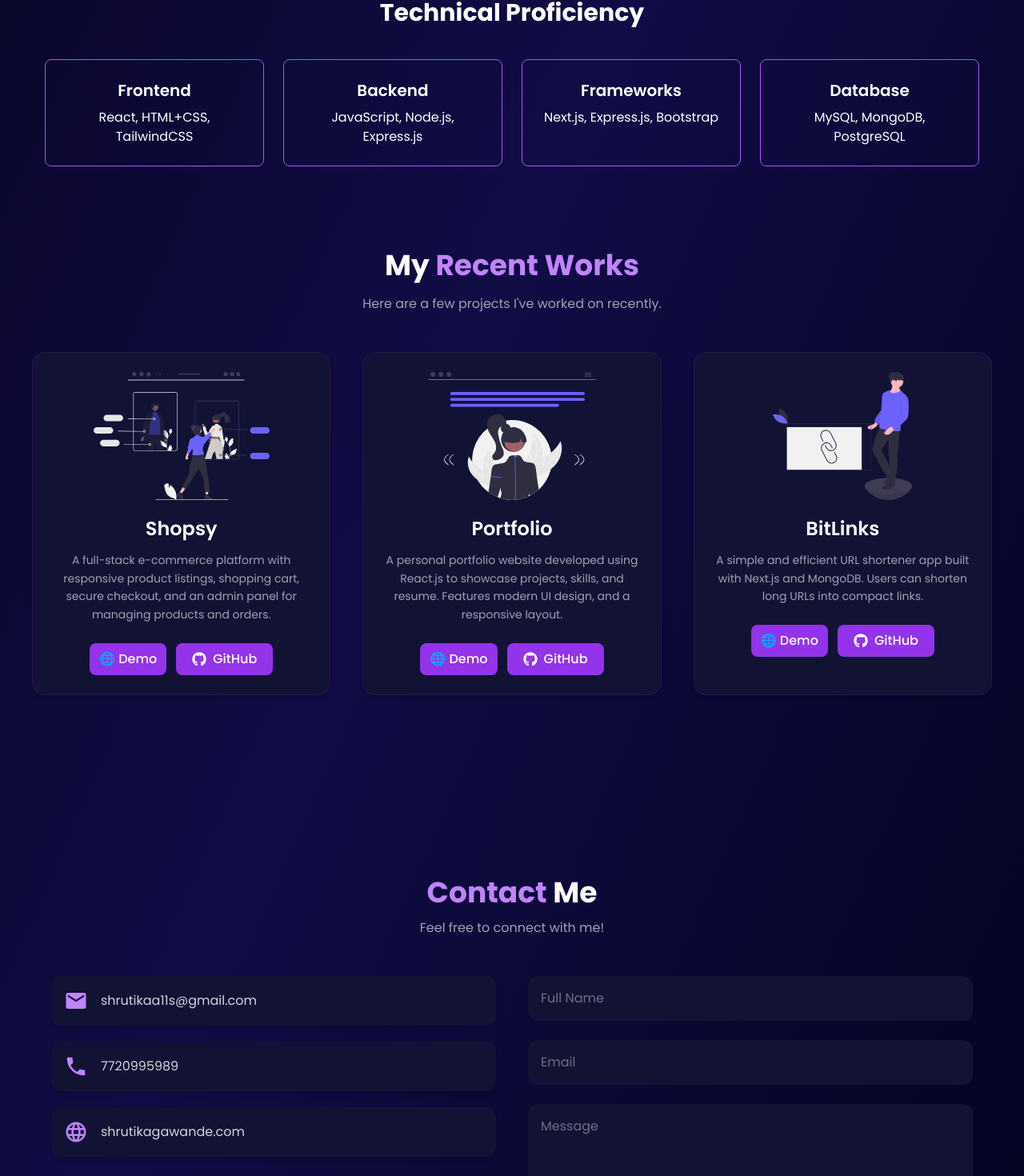
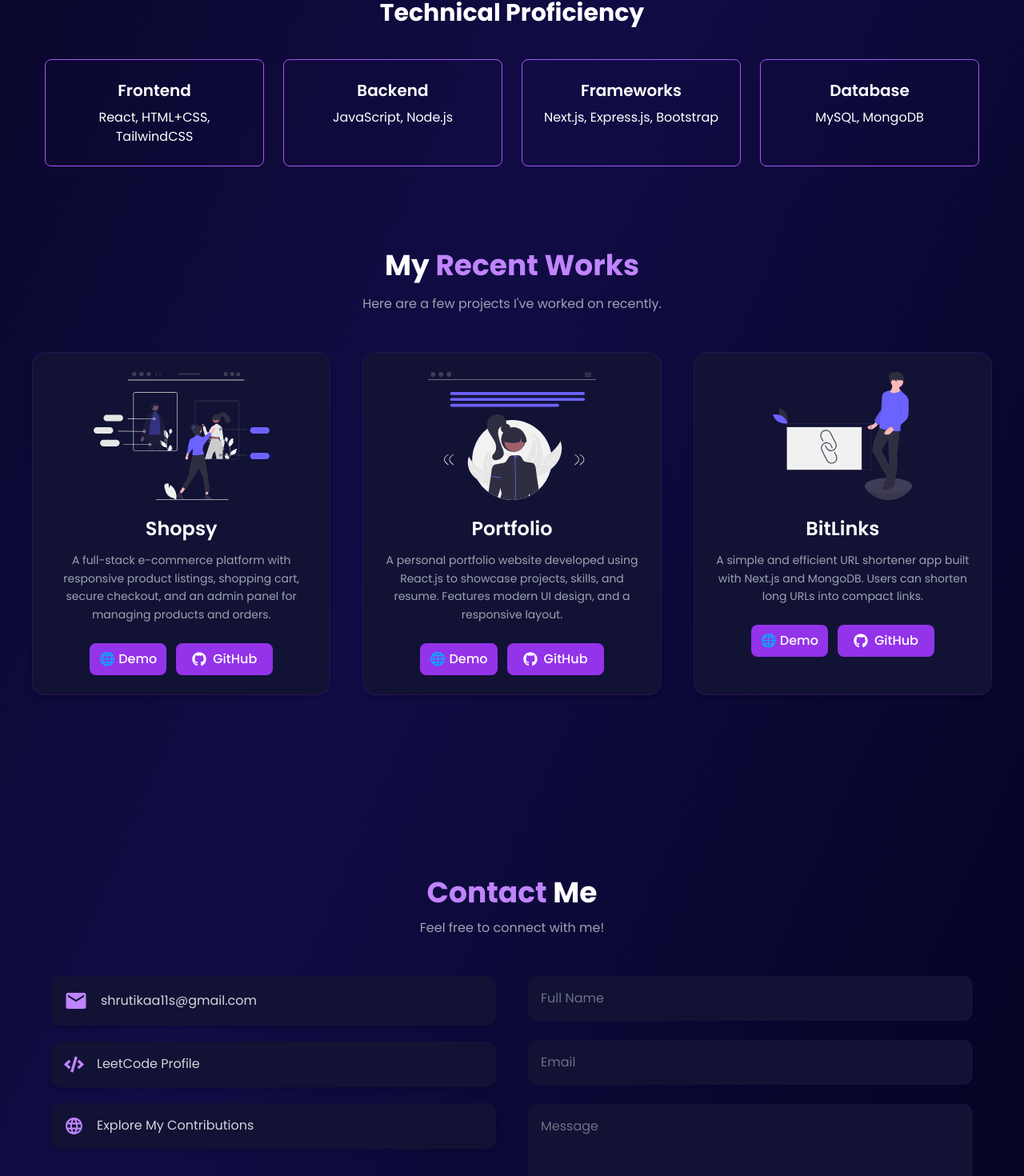
Before and after one commit to shrutika-gawande/portfolio, a React (Vite) app in the folder portfolio/: page / in a window 1280 px wide. Shown: the part 1149-2619 px from the top of the page at 80% size. Built offline with nearby package versions, Linux system fonts and the light colour scheme.

Commit message:
Update: Improved contact section and LeetCode link

```diff
--- a/portfolio/index.html
+++ b/portfolio/index.html
@@ -2,10 +2,10 @@
 <html lang="en">
   <head>
     <meta charset="UTF-8" />
-    <link rel="icon" type="image/svg+xml" href="/vite.svg" />
+    <link rel="icon" type="image/svg+xml" href="" />
     <!-- <link rel="stylesheet" href="./src/App.css"> -->
     <meta name="viewport" content="width=device-width, initial-scale=1.0" />
-    <title>Vite + React</title>
+    <title>My Portfolio</title>
   </head>
   <body>
     <div id="root"></div>
--- a/portfolio/src/components/Contact.jsx
+++ b/portfolio/src/components/Contact.jsx
@@ -2,6 +2,7 @@ import { useRef, useState } from "react";
 import emailjs from "@emailjs/browser";
 import { data } from "../utils/data";
 import { MdEmail, MdPhone, MdLanguage } from "react-icons/md";
+import { FaCode } from "react-icons/fa";
 
 const Contact = () => {
   const form = useRef();
@@ -48,14 +49,18 @@ const Contact = () => {
             <MdEmail size={30} className="text-purple-400" />
             <span>{data.gmail}</span>
           </div>
-          <div className="flex items-center gap-4 bg-[#121235] p-4 rounded-xl shadow-md text-gray-300">
-            <MdPhone size={30} className="text-purple-400" />
-            <span>{data.phone}</span>
-          </div>
-          <div className="flex items-center gap-4 bg-[#121235] p-4 rounded-xl shadow-md text-gray-300">
-            <MdLanguage size={30} className="text-purple-400" />
-            <span>{data.website}</span>
-          </div>
+          <a href={data.leetcode} target="_blank" className="text-purple-400">
+            <div className="flex items-center gap-4 bg-[#121235] p-4 rounded-xl shadow-md text-gray-300">
+              <FaCode size={25} className="text-purple-400" />
+              <span>LeetCode Profile</span>
+            </div>
+          </a>
+          <a href={data.github} target="_blank" className="text-purple-400">
+            <div className="flex items-center gap-4 bg-[#121235] p-4 rounded-xl shadow-md text-gray-300">
+              <MdLanguage size={25} className="text-purple-400" />
+              <span>Explore My Contributions</span>
+            </div>
+          </a>
         </div>
 
         {/* Contact Form */}
--- a/portfolio/src/utils/data.js
+++ b/portfolio/src/utils/data.js
@@ -6,18 +6,18 @@ export const data = {
     para:"Crafting sleek frontends, building powerful backends — turning ideas into real-world digital solutions, Always pushing boundaries and delivering immersive web experiences.",
     tagline: "Building Web Dreams, One Line of Code at a Time ✨",
     jobTitle: "Full Stack Developer",
-    location: "Akola, Maharashtra",
+    location: "Pune, Maharashtra",
     yearOfExperience: "",
     skills: [
         "ReactJs","NextJs", "NodeJs", "HTML CSS", "Java Script", "REST APIs"
     ],
     gmail:"shrutikaa11s@gmail.com",
     email: "mailto:shrutikaa11s@gmail.com",
-    phone:"7720995989",
     website: "shrutikagawande.com",
     github:"https://github.com/shrutika-gawande",
     linkedin:"https://www.linkedin.com/in/shrutikaa-gawande",
     twitter:"https://x.com/shruh_tikaa",
+    leetcode:"https://leetcode.com/u/shrutika_gawande/",
 };
 
 export const skills = [
@@ -27,7 +27,7 @@ export const skills = [
     },
     {
       title: "Backend",
-      items: ["JavaScript","Node.js", "Express.js"]
+      items: ["JavaScript","Node.js"]
     },
     {
       title: "Frameworks",
@@ -35,7 +35,7 @@ export const skills = [
     },
     {
       title: "Database",
-      items: ["MySQL", "MongoDB" , "PostgreSQL"]
+      items: ["MySQL", "MongoDB"]
     }
   ];
 
```
Also changed, not shown: portfolio/src/components/About.jsx (+4 -5 lines).
